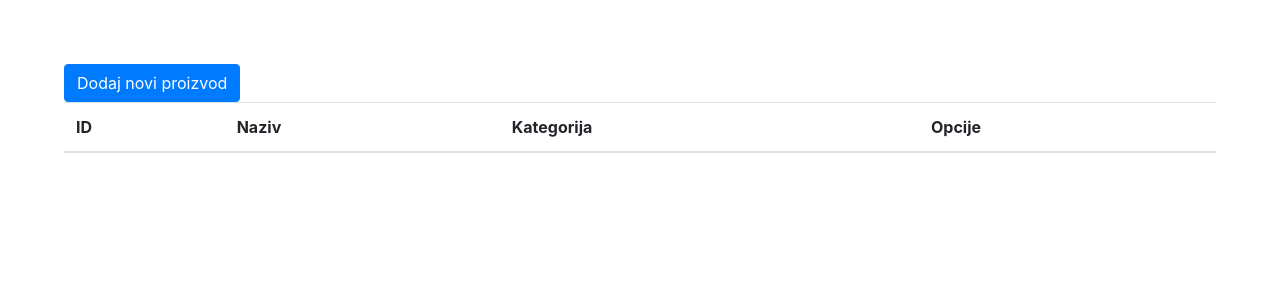
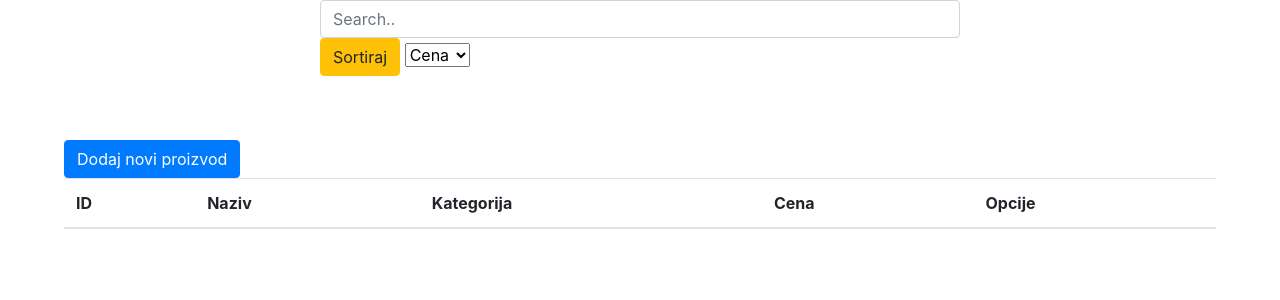
Before and after one commit to ikileeeee/iteh-domaci-1, a PHP site: page / in a window 1280 px wide. Shown: the top 300 px of the page. Run offline with PHP 8.4, Linux system fonts and the light colour scheme; data that the repository does not hold is empty; some libraries are stand-ins or nearby versions.

Commit message:
omoguceno sortiranje i pretraga

```diff
--- a/index.php
+++ b/index.php
@@ -24,14 +24,32 @@
 
 </head>
 <body>
+  <div      style="margin-left: 25%;margin-right: 25%;">
+                        <input type="search" id="pretraga" class="form-control"    onkeyup="pretragaPoImenu()"    placeholder="Search.." />
+
+
+
+
+                      <button type="button" class="btn btn-warning"  onclick="sortiraj()">Sortiraj<i class="fa fa-sort" aria-hidden="true" ></i></button>
+                      <select name="kriterijum" id="kriterijum" class="criteria">
+                          <option value="price">Cena</option>
+                          <option value="name">Naziv</option>
+                    </select>
+
+
+
+
+          </div>
     <div class="pocetna">
         <button type="button" class="btn btn-primary" data-toggle="modal" data-target="#addModal">Dodaj novi proizvod</button>
-                <table class="table">
+                <table class="table" id="table">
             <thead>
                 <tr>
                 <th scope="col">ID</th>
                 <th scope="col">Naziv</th>
                 <th scope="col">Kategorija</th>
+                <th scope="col">Cena</th>
+
                 <th scope="col">Opcije</th>
 
                 </tr>
@@ -42,6 +60,8 @@
                             <th  >   <?php   echo $red['id'];        ?>     </th>
                             <td> <?php   echo $red['naziv'];        ?> </td>
                             <td> <?php   echo $red['naziv_kategorije'];        ?> </td>
+                            <td> <?php   echo $red['cena'];        ?> </td>
+
                             <td><button type="button" class="btn btn-danger" onclick="obrisi(<?php echo   $red['id'];?>)">Obrisi</button>
                             <button type="button" class="btn btn-success"  data-toggle="modal" data-target="#profileModal" onclick="prikazi(<?php echo   $red['id'];?>)"      >Detalji</button></td>
                         </tr>
--- a/js/main.js
+++ b/js/main.js
@@ -79,3 +79,76 @@ function prikazi(prikazid){
 
 
 }
+
+function pretragaPoImenu() {
+    var input, filter, table, tr, td, i, txtValue;
+    input = document.getElementById("pretraga");
+    filter = input.value.toUpperCase();
+    table = document.getElementById("table");
+    console.log(table);
+    tr = table.getElementsByTagName("tr");
+    for (i = 0; i < tr.length; i++) {
+        td = tr[i].getElementsByTagName("td")[0];
+        if (td) {
+            txtValue = td.textContent || td.innerText;
+            if (txtValue.toUpperCase().indexOf(filter) > -1) {
+                tr[i].style.display = "";
+            } else {
+                tr[i].style.display = "none";
+            }
+        }
+    }
+}
+
+function sortiraj() {
+
+    var table, rows, switching, i, j, z, k, x, y, shouldSwitch;
+    table = document.getElementById("table");
+
+
+    var e = document.getElementById("kriterijum");
+    console.log(e);
+    var result = e.options[e.selectedIndex].value;
+   console.log(result);
+
+
+
+
+
+    //SORT po ceni
+    // sortira tako da najjeftiniji postovi idu na vrh
+    if (result == "price") {
+        rows = table.rows;
+        for (i = 1; i < (rows.length - 1); i++) {
+            for (j = i + 1; j < rows.length; j++) {
+                x = rows[i].getElementsByTagName("TD")[2];
+                y = rows[j].getElementsByTagName("TD")[2];
+                z = parseInt(x.innerHTML);
+                k = parseInt(y.innerHTML);
+                if (z > k) {
+                    rows[i].parentNode.insertBefore(rows[j], rows[i]);
+                }
+            }
+        }
+
+    }
+
+
+    //SORT po imenu
+
+    if (result == "name") {
+        rows = table.rows;
+        for (i = 1; i < (rows.length - 1); i++) {
+            for (j = i + 1; j < rows.length; j++) {
+                x = rows[i].getElementsByTagName("TD")[0];
+                y = rows[j].getElementsByTagName("TD")[0];
+
+                if (x.innerHTML.toLowerCase() > y.innerHTML.toLowerCase()) {
+                    rows[i].parentNode.insertBefore(rows[j], rows[i]);
+                }
+            }
+        }
+    }
+
+
+}
```
